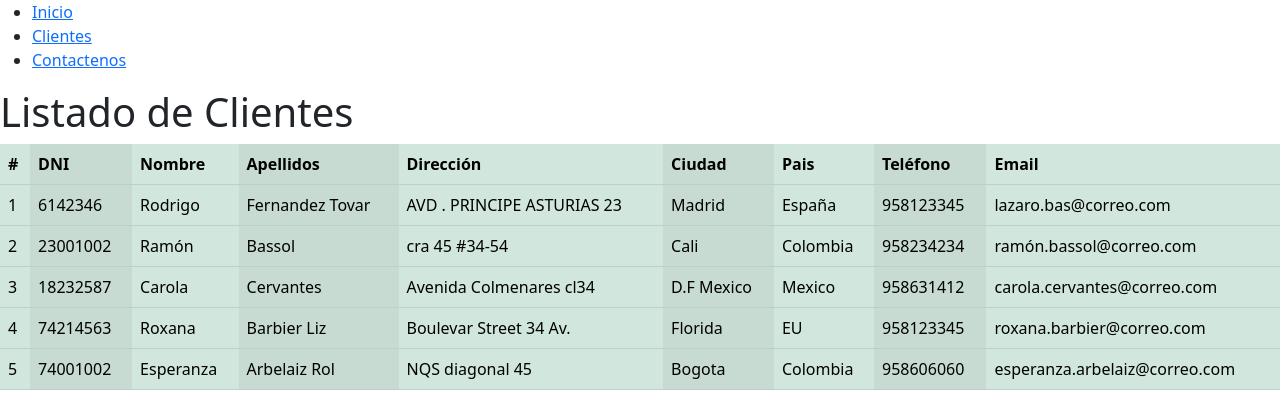
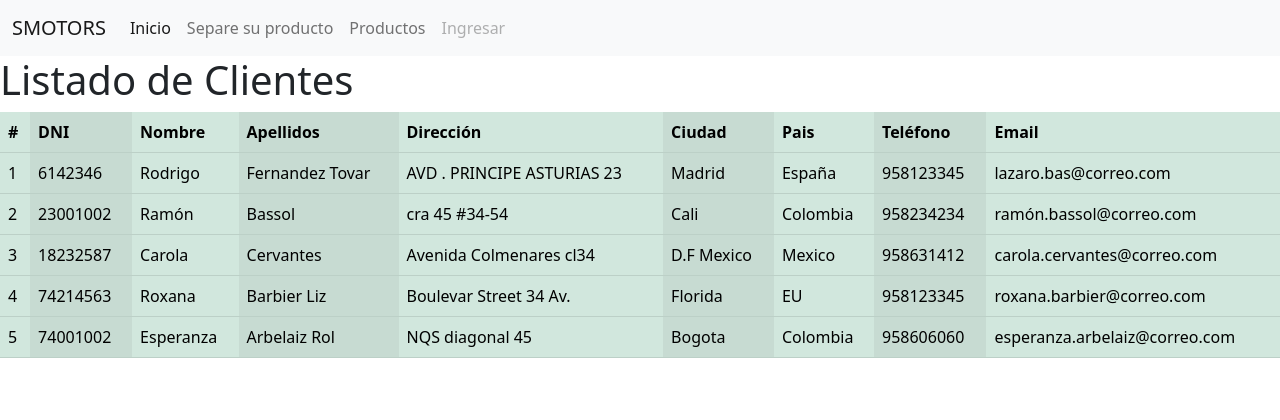
Before and after one commit to karilunius/motors, a Django app: page / in a window 1280 px wide. Shown: the top 420 px of the page. Run offline with Django 4.2, Linux system fonts and the light colour scheme; data comes from the database, SQL or seed files in the repository.

Commit message:
b-c-commit-cambio de navbar

```diff
--- a/smotors/clientes/templates/base.html
+++ b/smotors/clientes/templates/base.html
@@ -17,13 +17,40 @@
 </head>
 <body>
 
-<nav>
+<!-- <nav>
     <ul>
         <li><a href="">Inicio</a></li>
         <li><a href="">Clientes</a></li>
         <li><a href="">Contactenos</a></li>
     </ul>
+</nav> -->
+<nav class="navbar navbar-expand-lg bg-light">
+    <div class="container-fluid">
+        <a class="navbar-brand" href="#">SMOTORS</a>
+        <button class="navbar-toggler" type="button" data-bs-toggle="collapse" data-bs-target="#navbarNav"
+            aria-controls="navbarNav" aria-expanded="false" aria-label="Toggle navigation">
+            <span class="navbar-toggler-icon"></span>
+        </button>
+        <div class="collapse navbar-collapse" id="navbarNav">
+            <ul class="navbar-nav">
+                <li class="nav-item">
+                    <a class="nav-link active" aria-current="page" href="#">Inicio</a>
+                </li>
+                <li class="nav-item">
+                    <a class="nav-link" href="#">Separe su producto</a>
+                </li>
+                <li class="nav-item">
+                    <a class="nav-link" href="#">Productos</a>
+                </li>
+                <li class="nav-item">
+                    <a class="nav-link disabled">Ingresar</a>
+                </li>
+            </ul>
+        </div>
+    </div>
 </nav>
+
+
             {% block contenido %}
 
             {% endblock%}
```
